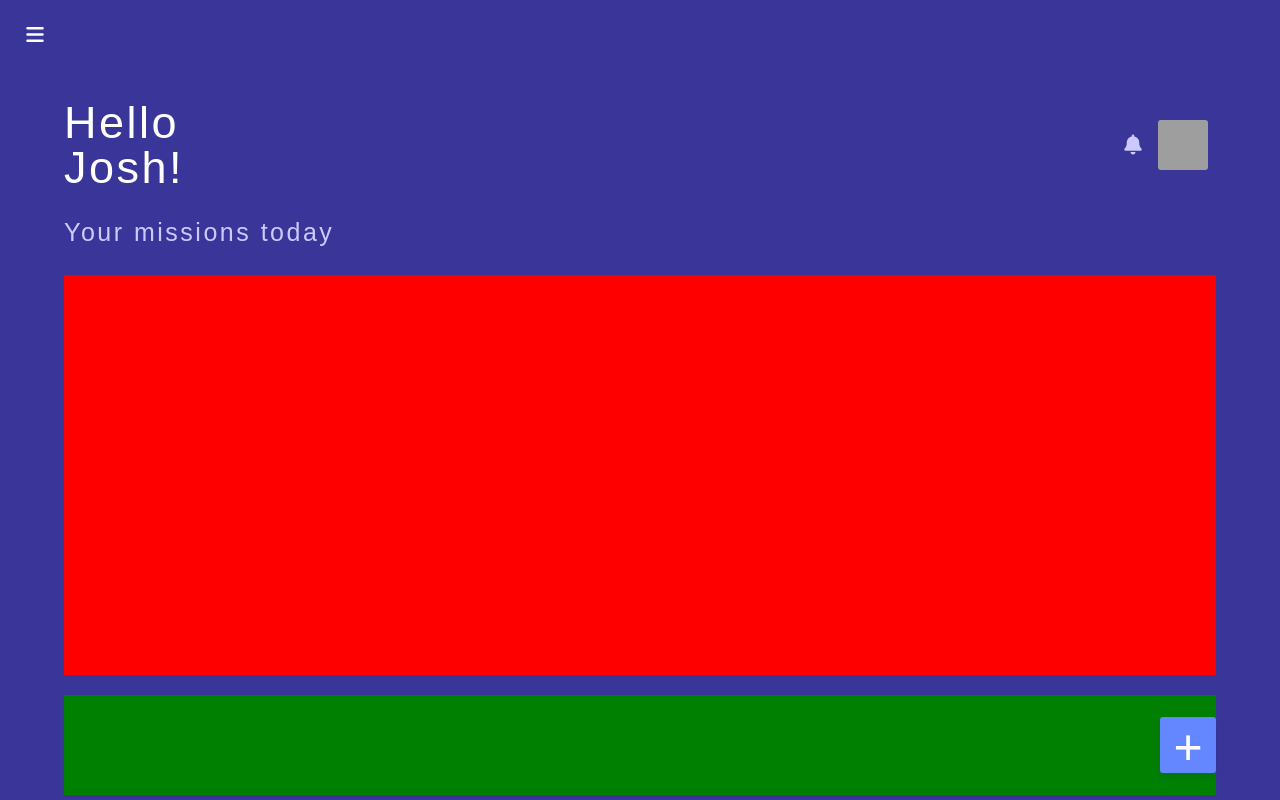
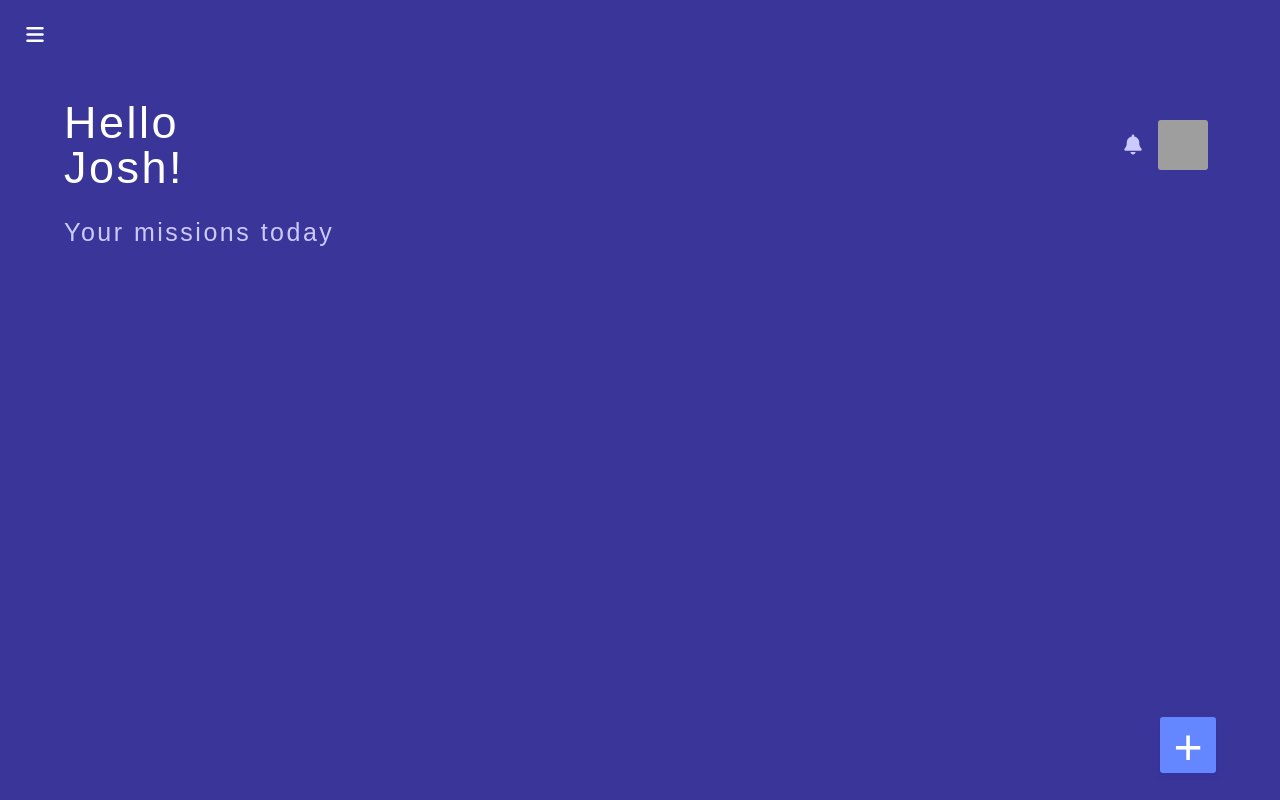
Before and after one commit to BloomTech-Labs/refresh-fe, a React (Create React App) app: page /dashboard in a window 1280 px wide. Built offline with nearby package versions, Linux system fonts and the light colour scheme; grey boxes are pictures that could not be loaded.

Commit message:
finish add mission button and remove test styles

```diff
--- a/src/views/dashboard/Dashboard.js
+++ b/src/views/dashboard/Dashboard.js
@@ -111,7 +111,6 @@ const Avatar = styled.div`
 const MissionHub = styled.div`
     width: 100%;
     height: 40rem;
-    ${test.redBg}
 `
 
 const AddMission = styled.div`
@@ -122,7 +121,6 @@ const AddMission = styled.div`
     flex-flow: row nowrap;
     justify-content: space-between;
     align-items: center;
-    ${test.greenBg}
 `
 
 const MissionButton = styled.button`
```
